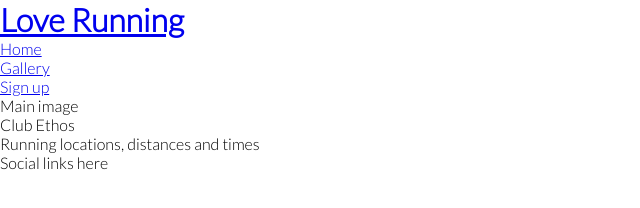
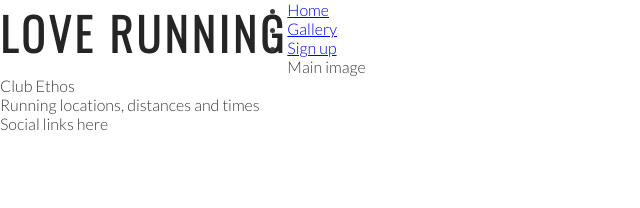
Before and after one commit to Jamesb13579/love-running, a plain HTML site: page index.html in a window 1280 px wide. Shown: the whole page, without its empty margins (0-640 px from the left). Drawn offline with nearby package versions, Linux system fonts and the light colour scheme.

Commit message:
add style for headings and logo

```diff
--- a/assets/css/style.css
+++ b/assets/css/style.css
@@ -1,13 +1,27 @@
 @import url('https://fonts.googleapis.com/css2?family=Lato:wght@300&family=Oswald:wght@300&display=swap');
 
-*{
+* {
     margin: 0;
     padding: 0;
     border: none;
 
 }
+
 body {
     font-family: lato;
     font-weight: 300;
+    color: #3a3a3a;
 
 }
+
+h1,
+h2 {
+    font-family: Oswald, sans-serif;
+    text-transform: uppercase;
+    letter-spacing: 4px;
+    color: #252525;
+}
+#logo{
+    float: left;
+    font-size: 280%;
+}
--- a/index.html
+++ b/index.html
@@ -14,7 +14,7 @@
 
 <body>
     <header><a href="index.html">
-            <h1>Love Running</h1>
+            <h1 id="logo">Love Running</h1>
         </a>
         <nav>
             <ul>
```
